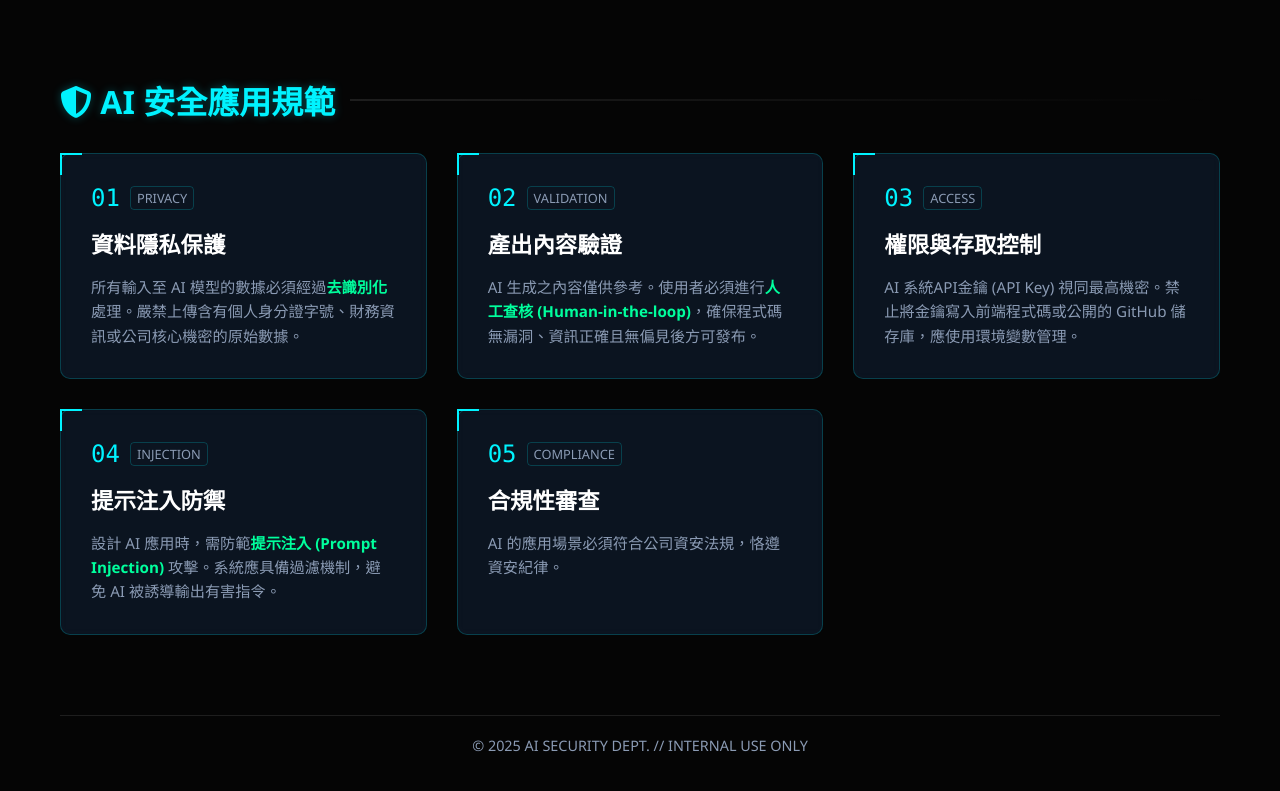
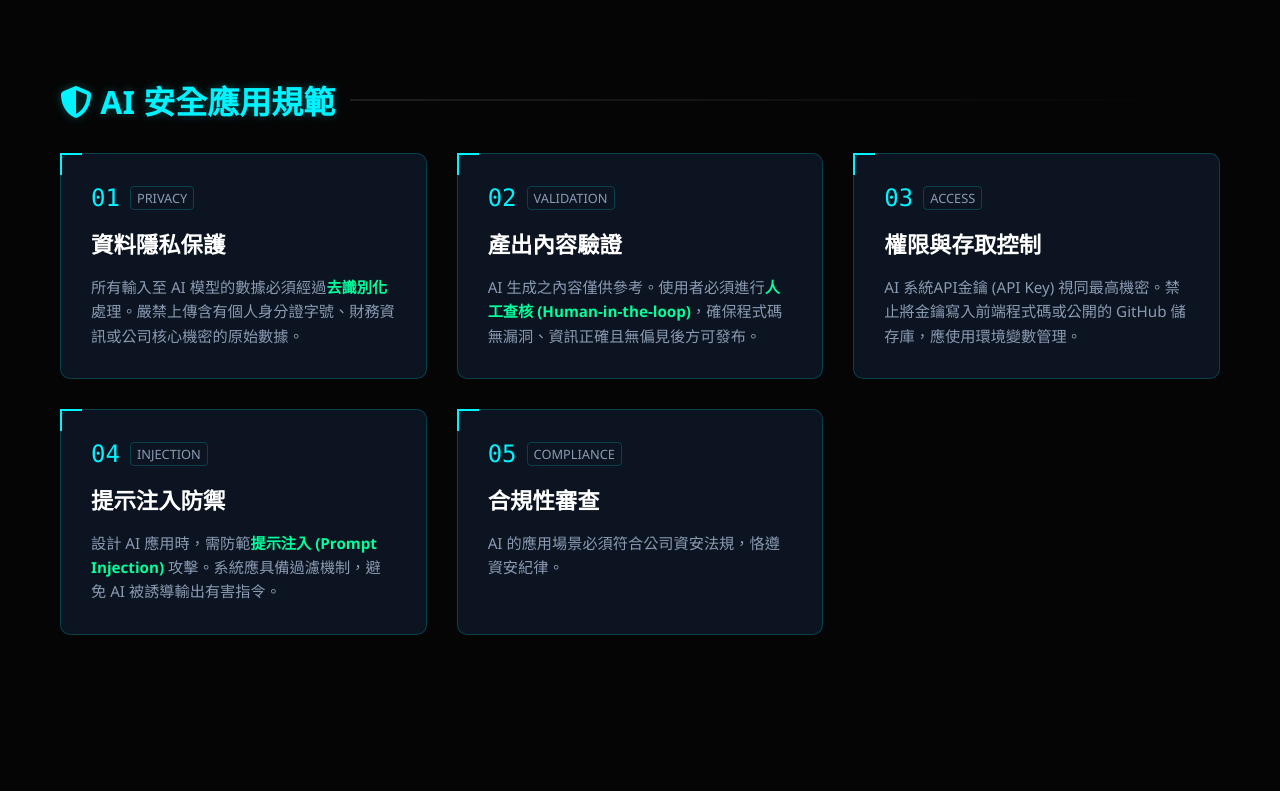
Before and after one commit to ilvs515047/aishare, a plain HTML site: page ai.html in a window 1280 px wide. Shown: the part 1313-2104 px from the top of the page. After the commit the page ends 2048 px from the top, so only its background shows below. Drawn offline with Linux system fonts and the light colour scheme.

Commit message:
Update ai.html

```diff
--- a/ai.html
+++ b/ai.html
@@ -514,9 +514,6 @@
             </div>
         </div>
 
-        <footer>
-            <p>© 2025 AI SECURITY DEPT. // INTERNAL USE ONLY</p>
-        </footer>
 
     </div>
 
```
